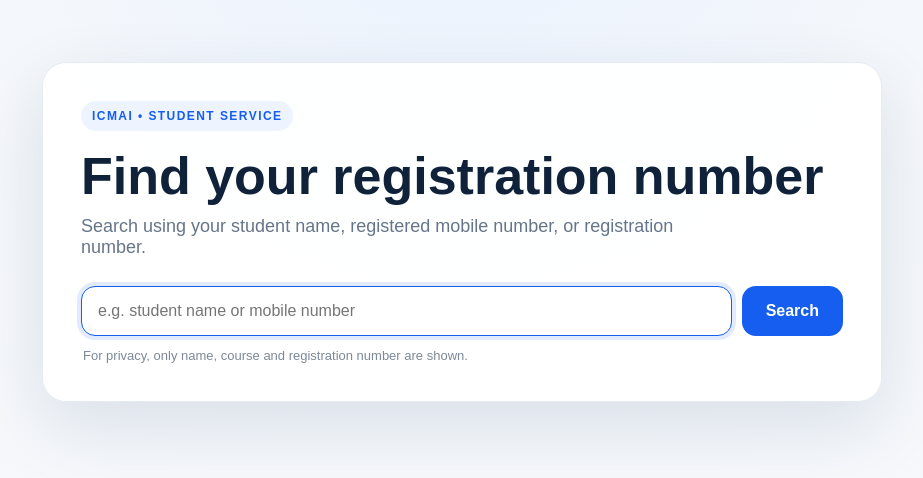
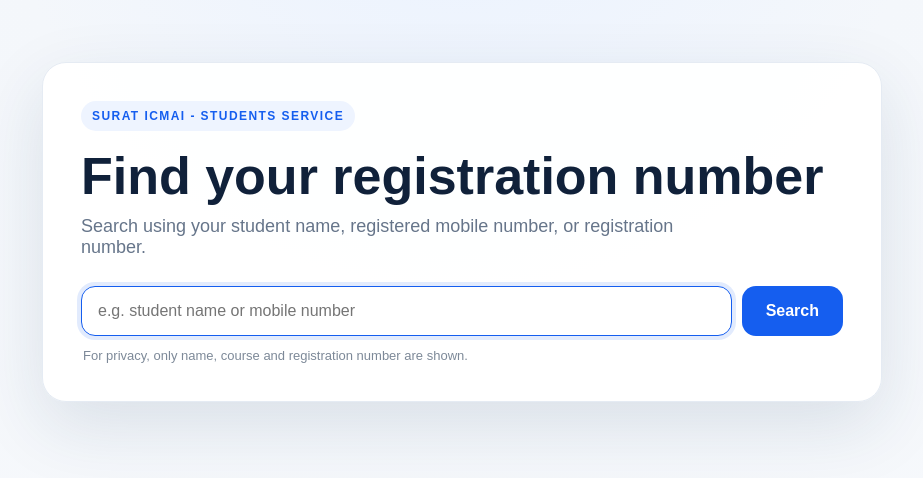
Before and after one commit to techcmakevalshah-ai/icmai-public, a Next.js app: page / in a window 1280 px wide. Shown: the part 168-646 px from the top of the page, without its empty margins (178-1101 px from the left). Built offline with nearby package versions, Linux system fonts and the light colour scheme.

Commit message:
Update Surat ICMAI student service label

```diff
--- a/components/Finder.tsx
+++ b/components/Finder.tsx
@@ -40,7 +40,7 @@ export default function Finder() {
     <main className="shell">
       <div className={`finder-layout ${searched ? 'has-branding' : ''}`}>
         <section className="finder-card">
-          <div className="eyebrow">ICMAI • Student Service</div>
+          <div className="eyebrow">Surat ICMAI - Students Service</div>
           <h1>Find your registration number</h1>
           <p className="lead">Search using your student name, registered mobile number, or registration number.</p>
           <form onSubmit={submit} className="search-row">
```
